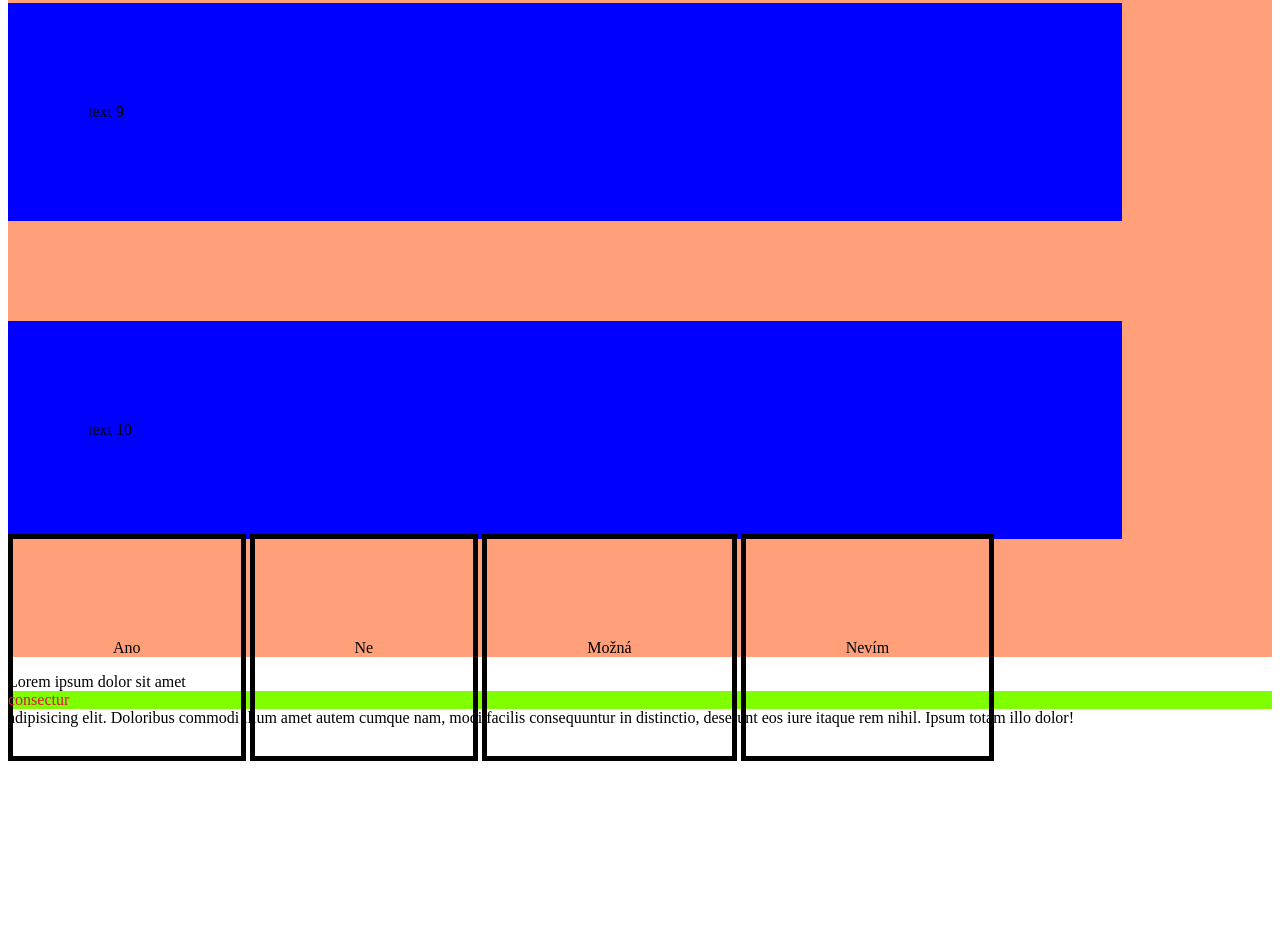
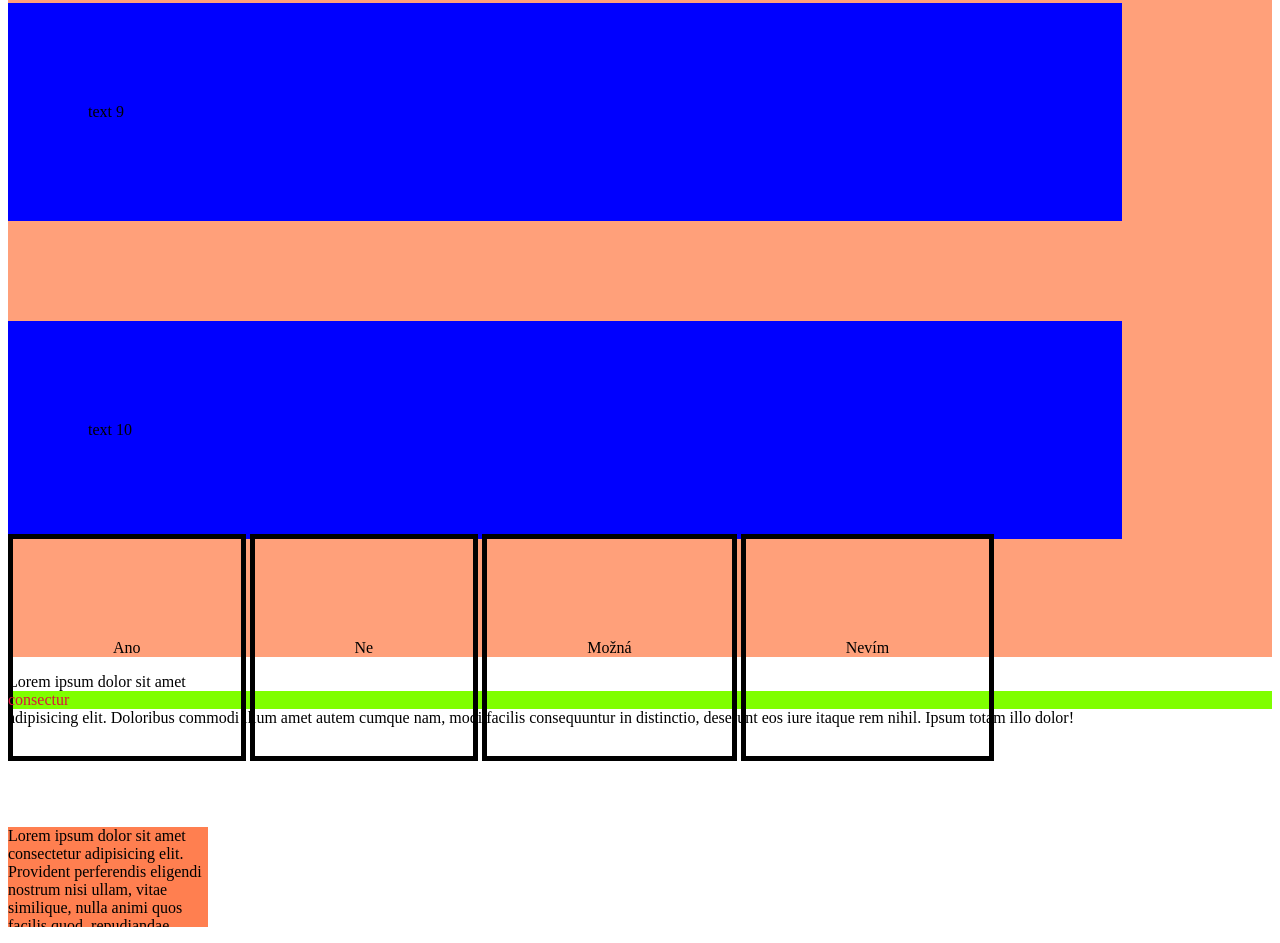
Before and after one commit to Krystof25/webIIKT, a plain HTML site: page index.html in a window 1280 px wide. Shown: the part 743-1686 px from the top of the page. Before the commit the page ends 1504 px from the top, so only its background shows below. Drawn offline with Linux system fonts and the light colour scheme.

Commit message:
vlastnost overflow

```diff
--- a/index.html
+++ b/index.html
@@ -8,6 +8,7 @@
 </head>
     <link rel="stylesheet" href="style.css">
 <body>
+    <div class="kk">
     <h1> AHOJ nadpis</h1>
     <h1>Nadpis</h1>
 
@@ -36,5 +37,7 @@
 <p>
   Lorem ipsum dolor sit amet <a href="https://www.youtube.com/watch?v=1T14eOUf-28&list=RD1T14eOUf-28&start_radio=1"> consectur</a> adipisicing elit. Doloribus commodi illum amet autem cumque nam, modi facilis consequuntur in distinctio, deserunt eos iure itaque rem nihil. Ipsum totam illo dolor!
 </p>
+</div>
+<p id="aha">Lorem ipsum dolor sit amet consectetur adipisicing elit. Provident perferendis eligendi nostrum nisi ullam, vitae similique, nulla animi quos facilis quod, repudiandae veniam expedita ducimus? Provident eum praesentium ipsa voluptas.</p>
 </body>
 </html>
--- a/style.css
+++ b/style.css
@@ -64,3 +64,14 @@ li {
     border: 5px solid black;
 }
 /* inline elementy nemaji margin a padding, respektive maji ale jsou k nicemu*/
+
+.kk {
+    margin-bottom: 100px;
+}
+
+#aha {
+    background-color: coral;
+    width: 200px;
+    height: 100px;
+    overflow: scroll;/*urcuje chovani textu, když se nevleze do elementu*/
+ }
```
